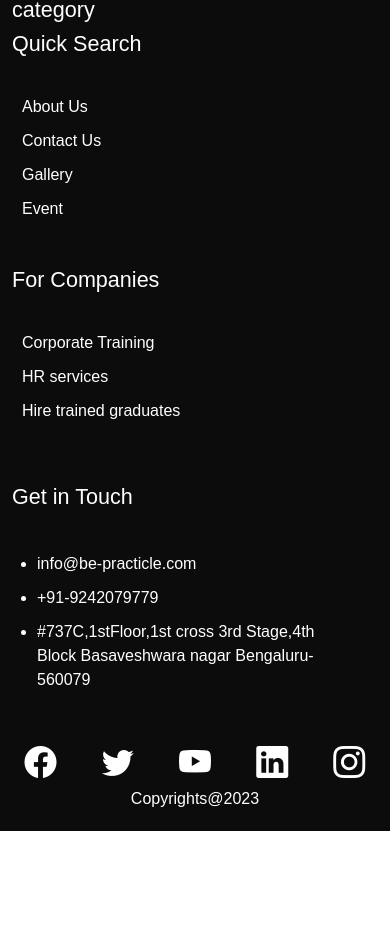
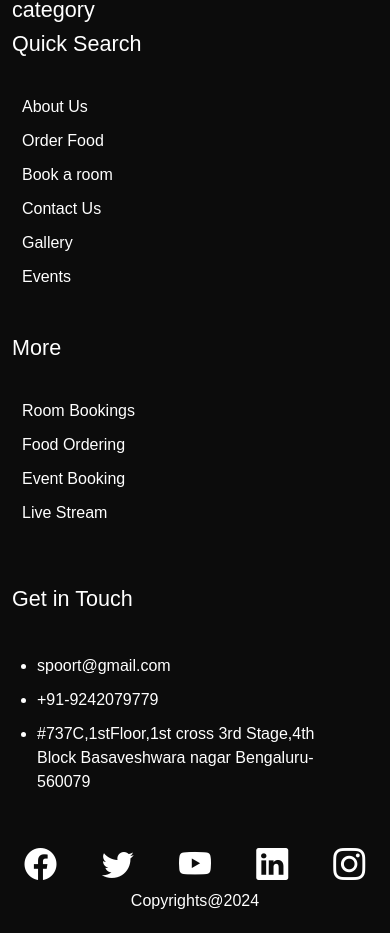
Before and after one commit to bhaskarAntony/new_spoorti, a React (Create React App) app: page /login in a window 390 px wide. Shown: the part 1408-2341 px from the top of the page. Before the commit the page ends 2239 px from the top, so only its background shows below. Built offline with nearby package versions, Linux system fonts and the light colour scheme.

Commit message:
allfiles

```diff
--- a/src/components/footer/Footer.jsx
+++ b/src/components/footer/Footer.jsx
@@ -32,10 +32,12 @@ function Footer() {
                     <div className="m1">
                         <h2 className='fs-4'>Quick Search</h2>
                         <ul>
-                            <li><a href="#">About Us</a></li>
-                            <li><a href="#">Contact Us</a></li>
-                            <li><a href="#">Gallery</a></li>
-                            <li><a href="#">Event</a></li>
+                            <li><a href="/">About Us</a></li>
+                            <li><a href="/food">Order Food</a></li>
+                            <li><a href="/room">Book a room</a></li>
+                            <li><a href="/">Contact Us</a></li>
+                            <li><a href="/">Gallery</a></li>
+                            <li><a href="/event">Events</a></li>
 
                         </ul>
                     </div>
@@ -44,11 +46,12 @@ function Footer() {
                 </div>
                 <div className="col-lg-4 col-md -12">
                     <div className="m1">
-                        <h2 className='fs-4'>For Companies</h2>
+                        <h2 className='fs-4'>More</h2>
                         <ul>
-                            <li><a href="#">Corporate Training</a></li>
-                            <li><a href="#">HR services</a></li>
-                            <li><a href="#">Hire trained graduates</a></li>
+                            <li><a href="/room">Room Bookings</a></li>
+                            <li><a href="/food">Food Ordering</a></li>
+                            <li><a href="/event">Event Booking</a></li>
+                            <li><a href="/event">Live Stream</a></li>
 
 
                         </ul>
@@ -65,7 +68,7 @@ function Footer() {
                     Get in Touch
                 </h2>
                <ul>
-                   <li><a>info@be-practicle.com</a></li>
+                   <li><a>spoort@gmail.com</a></li>
                    <li><a>+91-9242079779</a></li>
                    <li><a>
                    <address>#737C,1stFloor,1st cross 3rd Stage,4th Block Basaveshwara nagar Bengaluru-560079</address></a></li>
@@ -99,7 +102,7 @@ function Footer() {
     </div>
     {/* <hr /> */}
     <div className="text-center">
-        <span className="fs-6">Copyrights@2023</span>
+        <span className="fs-6">Copyrights@2024</span>
     </div>
 </section>
 </>
--- a/src/pages/Home/Home.jsx
+++ b/src/pages/Home/Home.jsx
@@ -55,6 +55,24 @@ function Home() {
   return (
     <div>
         <Hero/>
+        <div className="start p-3 p-md-5">
+            <div className="row">
+                <div className="col-12 col-md-6">
+                    <div className="start-left">
+                        <h1 className="fs-1 fw-bold">Start Your Booking <br /> Journey Today</h1>
+                    </div>
+                </div>
+                <div className="col-12 col-md-6">
+                    <div className="start-right">
+                        <p className="fs-5">Discover a wide range of rooms and venues for your next stay or event.</p>
+                        <div className="btns mt-4 d-flex gap-3">
+                            <a href='/login' className='btn btn-dark btn rounded-1 fs-4'>Book</a>
+                            <a href='/login' className='btn  btn btn-outline-dark rounded-1 fs-4 '>Sign up</a>
+                           </div>
+                    </div>
+                </div>
+            </div>
+        </div>
         <div className="container-fluid s1 p-3 p-md-5 py-5 overflow-hidden">
             <div className="row align-items-center">
                 <div className="col-12 col-md-6 mb-4">
@@ -62,8 +80,8 @@ function Home() {
                     <p className="fs-4 text-secondary">Experience top-notch accommodations tailored to the unique needs of police officers and their families.</p>
                     <ul>
                         <li><i class="bi bi-check2 text-success"></i> Secure and Convenient Booking Process</li>
-                        <li><i class="bi bi-check2 text-success"></i>  Secure and Convenient Booking Process</li>
-                        <li><i class="bi bi-check2 text-success"></i>  Secure and Convenient Booking Process</li>
+                        <li><i class="bi bi-check2 text-success"></i>  Special Discounts for Police Officers</li>
+                        <li><i class="bi bi-check2 text-success"></i> Enhanced Safety and Security Measures</li>
                     </ul>
                     <div className="d-flex gap-2 mt-4">
                         <button className="btn btn-dark p-2 px-5">Sign up</button>
@@ -103,7 +121,7 @@ function Home() {
                 <div className="col-12 col-md-4 mb-3">
                     <div className="step-card text-center border h-100 p-3">
                     <i class="bi bi-box-seam-fill display-1"></i>
-                        <h1 className="fs-2 fw-bold">Step-by-Step Guide</h1>
+                        <h1 className="fs-2 fw-bold">Complete Your Booking</h1>
                         <p className="fs-6 text-secondary">Searching for available rooms, selecting dates, and completing the booking process is quick and easy.</p>
                         <div className="d-flex gap-2 mt-4 justify-content-center">
                         <button className="btn btn-light p-2 px-5">Confirm</button>
```
